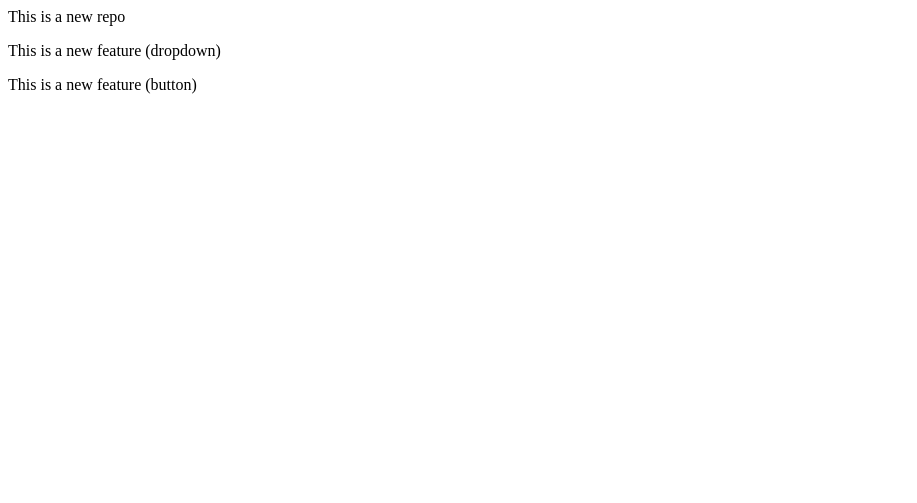
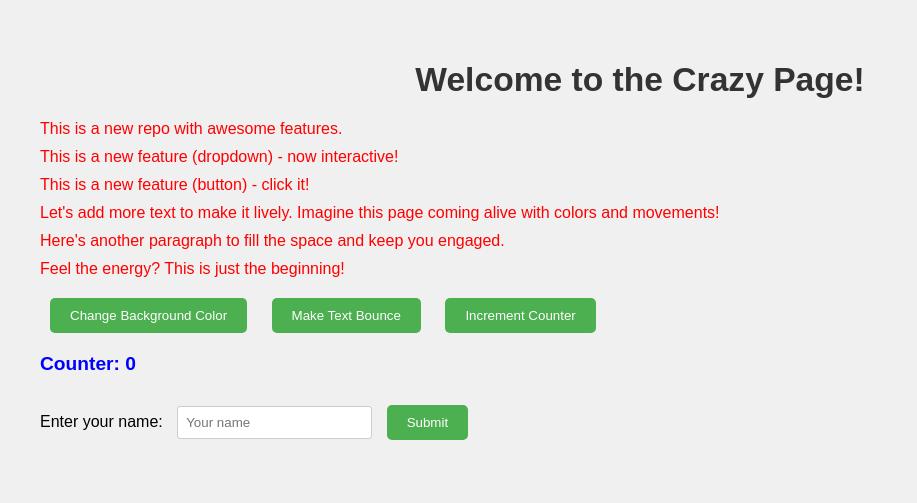
Before and after one commit to OG-Omraj/localrepo, a plain HTML site: page index.html in a window 1280 px wide. Shown: the whole page, without its empty margins (0-917 px from the left). Drawn offline with Linux system fonts and the light colour scheme.

Commit message:
First update

```diff
--- a/index.html
+++ b/index.html
@@ -1,3 +1,63 @@
-</p>This is a new repo</p>
-</p>This is a new feature (dropdown)</p>
-</p>This is a new feature (button)</p>
+<!DOCTYPE html>
+<html lang="en">
+<head>
+    <meta charset="UTF-8">
+    <meta name="viewport" content="width=device-width, initial-scale=1.0">
+    <title>Crazy Interactive Page</title>
+    <link rel="stylesheet" href="style.css">
+</head>
+<body>
+    <h1>Welcome to the Crazy Page!</h1>
+    <p>This is a new repo with awesome features.</p>
+    <p>This is a new feature (dropdown) - now interactive!</p>
+    <p>This is a new feature (button) - click it!</p>
+    <p>Let's add more text to make it lively. Imagine this page coming alive with colors and movements!</p>
+    <p>Here's another paragraph to fill the space and keep you engaged.</p>
+    <p>Feel the energy? This is just the beginning!</p>
+
+    <button id="colorBtn">Change Background Color</button>
+    <button id="bounceBtn">Make Text Bounce</button>
+    <button id="counterBtn">Increment Counter</button>
+    <p id="counter">Counter: 0</p>
+
+    <form id="nameForm">
+        <label for="name">Enter your name:</label>
+        <input type="text" id="name" placeholder="Your name">
+        <button type="submit">Submit</button>
+    </form>
+    <p id="greeting"></p>
+
+    <script>
+        const colorBtn = document.getElementById('colorBtn');
+        const bounceBtn = document.getElementById('bounceBtn');
+        const counterBtn = document.getElementById('counterBtn');
+        const counter = document.getElementById('counter');
+        const nameForm = document.getElementById('nameForm');
+        const greeting = document.getElementById('greeting');
+
+        let count = 0;
+
+        colorBtn.addEventListener('click', () => {
+            document.body.style.backgroundColor = '#' + Math.floor(Math.random()*16777215).toString(16);
+        });
+
+        bounceBtn.addEventListener('click', () => {
+            document.querySelectorAll('p').forEach(p => {
+                p.classList.toggle('bounce');
+            });
+        });
+
+        counterBtn.addEventListener('click', () => {
+            count++;
+            counter.textContent = `Counter: ${count}`;
+        });
+
+        nameForm.addEventListener('submit', (e) => {
+            e.preventDefault();
+            const name = document.getElementById('name').value;
+            greeting.textContent = `Hello, ${name}! Welcome to the crazy world!`;
+            document.getElementById('name').value = '';
+        });
+    </script>
+</body>
+</html>
--- a/style.css
+++ b/style.css
@@ -1,3 +1,73 @@
-P {
+body {
+    font-family: Arial, sans-serif;
+    margin: 20px;
+    padding: 20px;
+    background-color: #f0f0f0;
+    transition: background-color 0.5s ease;
+}
+
+h1 {
+    color: #333;
+    text-align: center;
+    animation: pulse 2s infinite;
+}
+
+p {
     color: red;
+    margin: 10px 0;
+    transition: transform 0.3s ease;
 }
+
+p.bounce {
+    animation: bounce 1s infinite;
+}
+
+button {
+    background-color: #4CAF50;
+    color: white;
+    border: none;
+    padding: 10px 20px;
+    margin: 10px;
+    cursor: pointer;
+    border-radius: 5px;
+    transition: background-color 0.3s ease;
+}
+
+button:hover {
+    background-color: #45a049;
+}
+
+#counter {
+    font-size: 1.2em;
+    font-weight: bold;
+    color: blue;
+}
+
+form {
+    margin-top: 20px;
+}
+
+input[type="text"] {
+    padding: 8px;
+    margin-left: 10px;
+    border: 1px solid #ccc;
+    border-radius: 3px;
+}
+
+#greeting {
+    color: green;
+    font-weight: bold;
+    margin-top: 10px;
+}
+
+@keyframes pulse {
+    0% { transform: scale(1); }
+    50% { transform: scale(1.05); }
+    100% { transform: scale(1); }
+}
+
+@keyframes bounce {
+    0%, 20%, 50%, 80%, 100% { transform: translateY(0); }
+    40% { transform: translateY(-10px); }
+    60% { transform: translateY(-5px); }
+}
```
